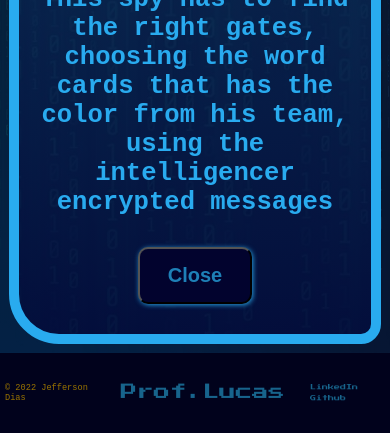
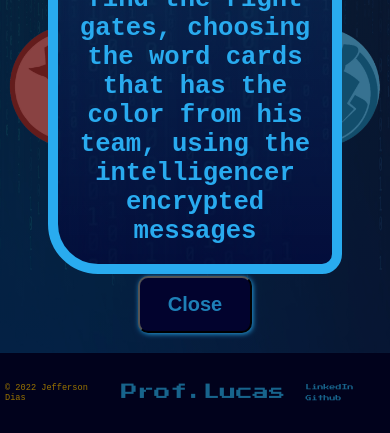
Before and after one commit to jefferson-dias/encrypted, a plain HTML site: page index.html in a window 390 px wide. Both pictures are taken after a click on the picture 88 px from the left and 498 px from the top of the page. Shown: the part 411-844 px from the top of the page. Drawn offline with Linux system fonts and the light colour scheme; a web font is replaced by a local one.

Commit message:
fixed responsive section

```diff
--- a/css/styles.css
+++ b/css/styles.css
@@ -348,7 +348,7 @@ footer a:hover {
   .field-agent-img,
   .intelligencer-img {
     width: auto;
-    height: 100px;
+    height: 140px;
   }
   .rules-spies-img {
     width: 100px;
@@ -396,7 +396,7 @@ footer a:hover {
 
   .lucas-samuel {
     font-size: 1.9em;
-    padding: 10px 25px;
+    padding: 20px;
   }
 
   footer a:hover {
@@ -469,7 +469,8 @@ footer a:hover {
   flex-direction: column;
   justify-content: center;
   align-items: center;
-  width: 80vw;
+  width: 60vw;
+  height: 60vh;
   border-radius: 20px 120px 20px 50px;
   padding: 0 20px 0 20px;
   border: 10px solid #29abef;
```
